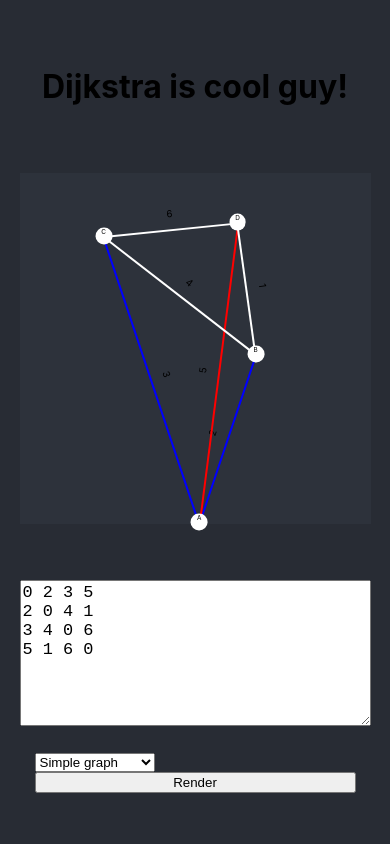
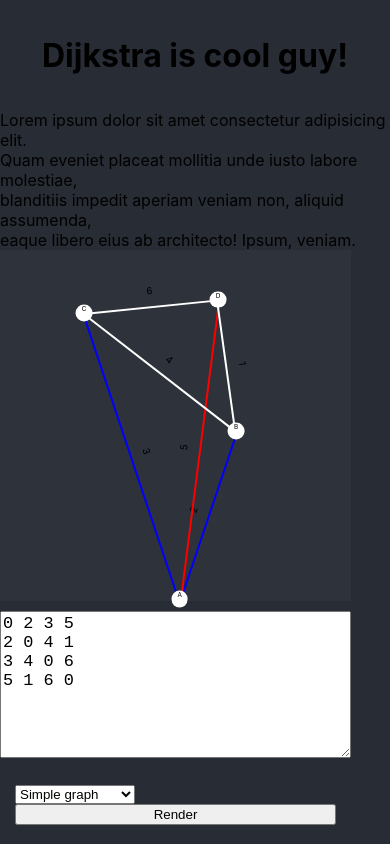
Before and after one commit to songofroland/pt-dijkstra, a React (Create React App) app: page / in a window 390 px wide. Built offline with nearby package versions, Linux system fonts and the light colour scheme.

Commit message:
Css upgrade & description placeholder (#14)
* Css grid

* EOF

* Review changes

```diff
--- a/src/App.css
+++ b/src/App.css
@@ -13,11 +13,25 @@
   justify-content: space-evenly;
 }
 
+main {
+  display: grid;
+  grid-template-areas:
+    'canvas description'
+    'canvas editor';
+  justify-content: space-evenly;
+  width: 100%;
+}
+
+.description {
+  grid-area: description;
+}
+
 .canvas {
+  grid-area: canvas;
   background-color: var(--element-background);
   position: relative;
-  height: 60vmin;
-  width: 60vmin;
+  height: 70vmin;
+  width: 70vmin;
   font-size: 1vmin;
 }
 
@@ -43,6 +57,7 @@
 }
 
 .graph-editor {
+  grid-area: editor;
   display: flex;
   flex-direction: column;
   align-items: stretch;
@@ -79,7 +94,13 @@ textarea {
   font-size: 1.3em;
 }
 
-@media (max-width: 480px) {
+@media (max-width: 640px) {
+  main {
+    grid-template-areas:
+      'description'
+      'canvas'
+      'editor';
+  }
   .canvas {
     height: 90vmin;
     width: 90vmin;
--- a/src/App.tsx
+++ b/src/App.tsx
@@ -12,6 +12,7 @@ import createFrames from './logic/graphFrames';
 import mapGraph from './logic/graphMapping';
 import labelGraph from './logic/graphLabeling';
 import { DijkstraTracer } from './logic/dijkstra';
+import Description from './components/Description';
 
 
 const processGraph = (graph: Graph) => {
@@ -28,15 +29,18 @@ function App() {
 
   const editorCallback = (graph: Graph) => setParsedGraph(processGraph(graph));
 
-  return (
+  return <>
     <div className="app">
       <h1>Dijkstra is cool guy!</h1>
-      <CanvasAnimator
-        graph={parsedGraph.graph}
-        frames={parsedGraph.frames} />
-      <GraphEditor onRender={editorCallback}/>
+      <main>
+        <CanvasAnimator
+          graph={parsedGraph.graph}
+          frames={parsedGraph.frames} />
+        <Description />
+        <GraphEditor onRender={editorCallback} />
+      </main>
     </div>
-  );
+  </>;
 }
 
 export default App;
--- /dev/null
+++ b/src/components/Description.tsx
@@ -0,0 +1,12 @@
+import React from 'react';
+
+export default function Description() {
+  return <>
+    <div className="description">
+      Lorem ipsum dolor sit amet consectetur adipisicing elit.<br/>
+      Quam eveniet placeat mollitia unde iusto labore molestiae,<br/>
+      blanditiis impedit aperiam veniam non, aliquid assumenda,<br/>
+      eaque libero eius ab architecto! Ipsum, veniam.<br/>
+    </div>
+  </>;
+}
```
